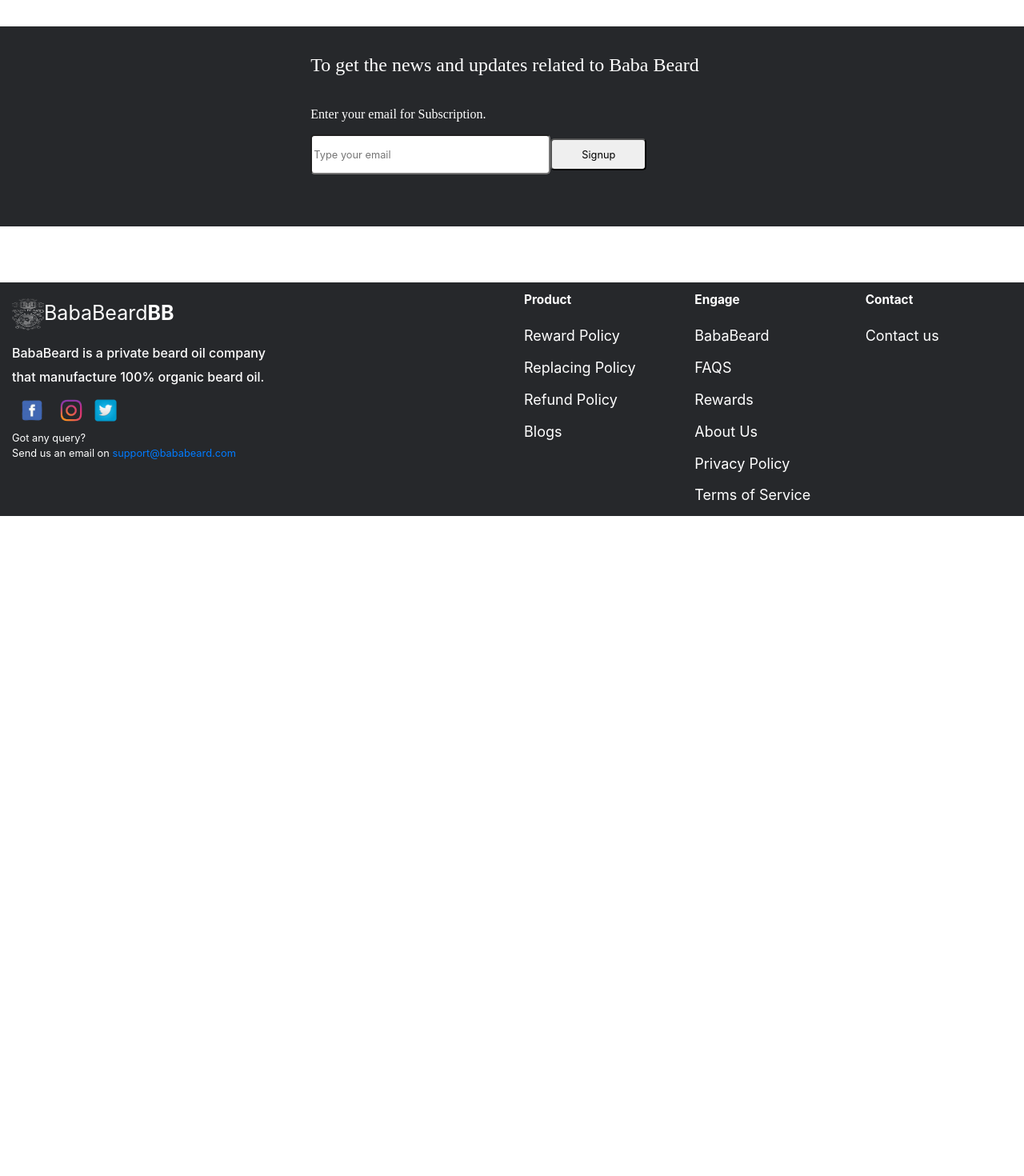
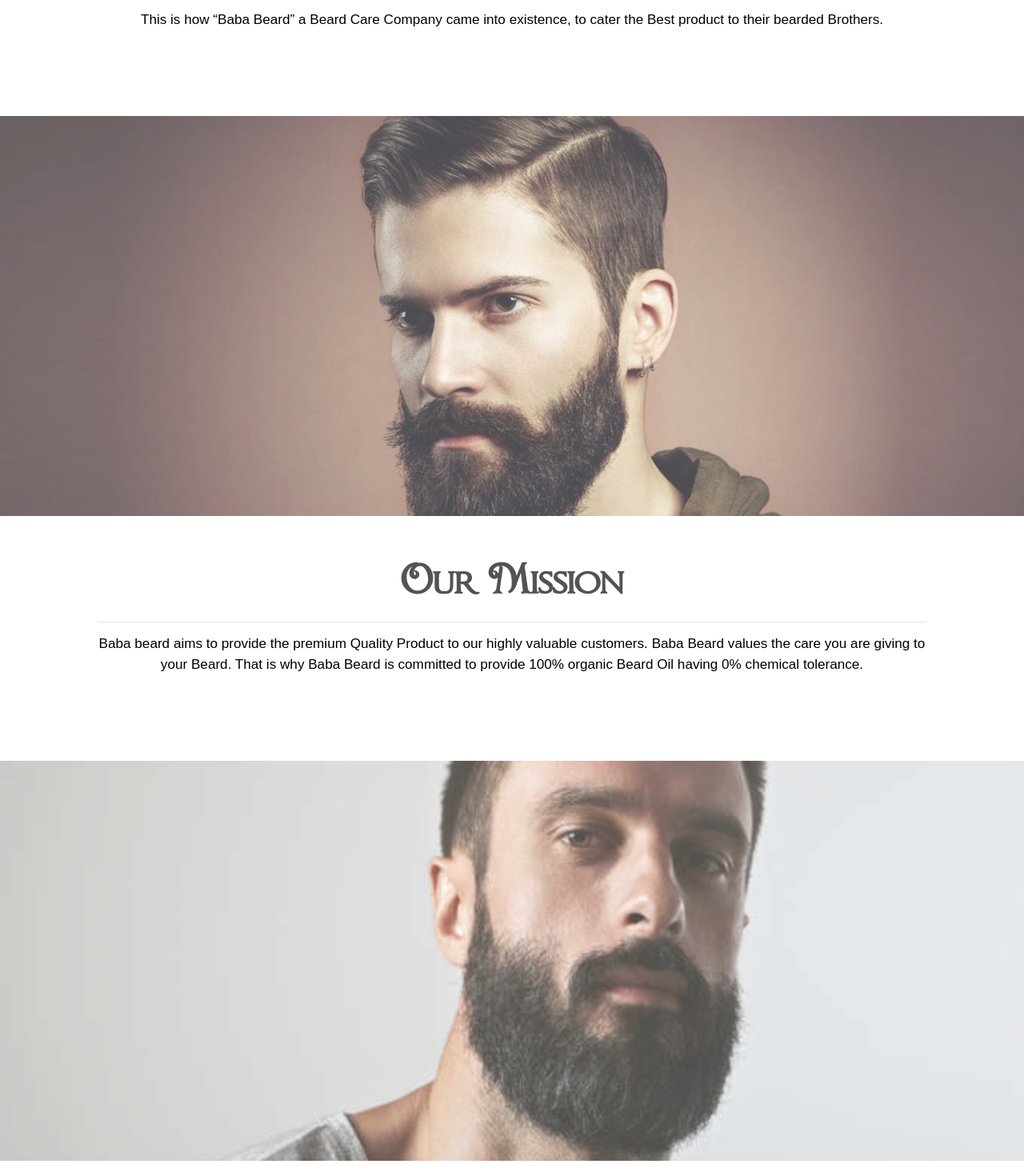
Before and after one commit to NaumanSaleem22/bababeardreact, a React (Create React App) app: page /about-us in a window 1280 px wide. Shown: the part 1080-2550 px from the top of the page at 80% size. Before the commit the page ends 1725 px from the top, so only its background shows below. Built offline with nearby package versions, Linux system fonts and the light colour scheme.

Commit message:
Aboutus and scrollable image added

```diff
--- a/src/About.js
+++ b/src/About.js
@@ -1,22 +1,33 @@
 import React from 'react';
-import {Container, Col, Row} from 'react-bootstrap';
+
 import './Style/About.css';
 import './Style/Home.css';
+import {Container, Col, Row, Media } from "react-bootstrap";
 import SilverLogo from './Content/PNG/SilverLogo.png';
 import NavbarLogo from './Content/PNG/Silver.png';
 import LoginAvatar from './Content/PNG/loginavatar.png';
 import SocialMediaLogo1 from './Content/PNG/FacebookLogo.png';
 import SocialMediaLogo2 from './Content/PNG/InstaLogo.png';
 import SocialMediaLogo3 from './Content/PNG/TwitterLogo.png';
+import Scrollimage1 from './Content/PNG/Scrollableimage1.jpeg';
+import Scrollimage2 from './Content/PNG/Scrollableimage2.jpeg';
+import Scrollableimage from './Components/ScrollableImage';
+import Footer from './Components/Footer';
 function About(){
     return(
         <div>
 
+<div>
+                <img className="Aboutimage1" src={Scrollimage2} />
+
+                </div>
 
 
-<div className="container">
-    <div className="row">
-        <div className="col-lg-12 col-sm-12 col-md-12 dvabout1">
+<Container fluid>
+
+    <Row className="justify-content-center">
+
+      <Col lg={10} xl={10} md={10} sm={12} xs={12} className="dvabout1">
             <p className="dvaboutfont1"> Our story </p>
             <hr/>
             <div>
@@ -51,6 +62,20 @@
                 </p>
                 <br/>
                 <br/>
+ </div>
+</Col>
+</Row>
+</Container>
+
+<div className="parallax1"></div>
+
+<Container fluid>
+
+    <Row className="justify-content-center">
+
+      <Col lg={10} xl={10} md={10} sm={12} xs={12} className="dvabout1">
+          <div>
+
                 <p className="dvaboutfont1"> Our Mission </p>
                 <hr/>
                 <p className="aboutcontent">
@@ -61,6 +86,23 @@
                 </p>
                 <br/>
                 <br/>
+
+
+        </div>
+
+        </Col>
+</Row>
+</Container>
+
+
+<div className="parallax2"></div>
+<Container fluid>
+
+    <Row className="justify-content-center">
+
+      <Col lg={10} xl={10} md={10} sm={12} xs={12} className="dvabout1">
+          <div>
+
                 <p className="dvaboutfont1"> Why Baba Beard? </p>
                 <hr/>
                 <p className="aboutcontent2">
@@ -72,87 +114,36 @@
 
             </div>
 
-        </div>
-    </div>
-</div>
+</Col>
+       </Row>
+       </Container>
 
-<div className="container-fluid">
-    <div className="row justify-content-center emaildivbackground">
-        <div className="col-lg-5 col-sm-12 col-md-5 emaildiv">
+
+
+
+<div className="parallax3"></div>
+<Container fluid>
+    <Row className="justify-content-center emaildivbackground">
+
+        <Col lg={5} xl={5} md={5} sm={12} xs={12} className="emaildiv">
             <div>
+
                 <p className="emailfont1">
                     To get the news and updates related to Baba Beard </p>
                     <br/>
                 <p className="emailfont2">Enter your email for Subscription. </p>
 
             <input className="emailinput" type="email" id="email" name="email" placeholder="Type your email"/>
+
             <button className="btnemailsignup"> Signup </button>
         </div>
-    </div>
 
-</div>
-</div>
+    </Col>
 
-
-<Container fluid>
-<Row className="Footerrow">
-    <div className="col-lg-6 col-sm-12 col-md-6 Footer1">
-        <div className="logo17">
-            <p className="footerlogo"> <a href="#"> <img className="footerlogopic" src={SilverLogo}/></a>
-                BabaBeard<strong>BB</strong> </p>
-
-        </div>
-        <div className="footer1content">
-            BabaBeard is a private beard oil company that manufacture 100% organic beard oil.
-        </div>
-        <div>
-         <a href="www.facebook.com/bababeardco">   <img src={SocialMediaLogo1} width="50px" height="50px"/> </a>
-         <a href="www.instagram.com/bababeardco">  <img src={SocialMediaLogo2} width="40px" height="40px"/> </a>
-         <a href="www.twitter.com/bababeardco">      <img src={SocialMediaLogo3} width="40px" height="40px"/> </a>
-
-        </div>
-        <div>
-          Got any query?
-          <br/>  Send us an email on <a href="support@bababeard.com">support@bababeard.com</a>
-        </div>
-    </div>
-    <div className="col-lg-2 col-sm-6 col-md-2 Footer2">
-        <div className="footer2content1">Product</div>
-        <div className="footer2content2">
-            <p> <a className="linktag" href="RewardPolicy.html"> Reward Policy</a></p>
-            <p> <a className="linktag" href="ReplacingPolicy.html">Replacing Policy </a></p>
-            <p> <a className="linktag" href="RefundPolicy.html"> Refund Policy</a></p>
-
-            <p> <a className="linktag" href="Blogs.html">Blogs </a></p>
-
-        </div>
-    </div>
-    <div className="col-lg-2 col-sm-6 col-md-2 Footer3">
-        <div className="footer2content1">Engage</div>
-        <div className="footer3content1">
-            <p> <a className="linktag" href="landingpageBB.html">BabaBeard</a> </p>
-            <p> <a className="linktag" href="FAQS.html"> FAQS</a></p>
-            <p> <a className="linktag" href="RewardPolicy.html"> Rewards</a></p>
-            <p> <a className="linktag" href="About.html"> About Us</a></p>
-            <p> <a className="linktag" href="PrivacyPolicy.html"> Privacy Policy</a></p>
-            <p> <a className="linktag" href="Terms.html"> Terms of Service </a></p>
-
-        </div>
-    </div>
-    <div className="col-lg-2 col-sm-12 col-md-2 Footer4">
-        <div className="footer2content1">
-            Contact
-         </div>
-        <div className="footer3content1">
-            <p><a className="linktag" href="contactus.html"> Contact us </a> </p>
-
-
-        </div>
-    </div>
 </Row>
 </Container>
 
-
+<Footer/>
 
 
 
--- a/src/App.js
+++ b/src/App.js
@@ -13,7 +13,7 @@
 import {BrowserRouter as Router, Switch, Route} from 'react-router-dom';
 import Services from './Components/Services';
 import Footer from './Components/Footer';
-
+import Abouttus from './Components/Abouttus';
 import Scrollableimage from './Components/ScrollableImage';
 function App() {
   return (
@@ -33,7 +33,7 @@
         <Route path="/blogs" component={Blogs}/>
         <Route path="/Services" component={Services}/>
         <Route path="/Footer" component={Footer}/>
-
+        <Route path="/Abouttus" component={Abouttus}/>
         <Route path="/ScrollableImage" component={Scrollableimage}/>
    </Router>
   );
--- a/src/Components/Abouttus.js
+++ b/src/Components/Abouttus.js
@@ -44,6 +44,7 @@
                     out the necessary elements that can help to grow and maintain the Beard, with no itching and
                     irritation at all.
                 </p>
+
                 <p className="aboutcontent">
                     After comparing 50+ top leading brands all over the world, researching almost every existing
                     skin friendly ingredient that can accelerate the growth of Facial Hair, make the beard look
--- a/src/Components/Footer.js
+++ b/src/Components/Footer.js
@@ -11,7 +11,7 @@
 
         <Container fluid>
             <Row className="justify-content-around footersection">
-            <Col lg={6} xl={6} md={6} sm={6} xs={10} className="firstsection">
+            <Col lg={6} xl={6} md={6} sm={6} xs={12} className="firstsection">
 
             <div>
             <a href="#"> <img className="Logo" src={BB}/></a>
@@ -31,7 +31,7 @@
 
             </Col>
 
-            <Col lg={2} xl={2} md={6} sm={6} xs={10} className="secondsection">
+            <Col lg={2} xl={2} md={6} sm={6} xs={12} className="secondsection">
 
 
             <div>
@@ -47,7 +47,7 @@
             </div>
             </Col>
 
-            <Col lg={2} xl={2} md={6} sm={6} xs={10} className="thirdsection">
+            <Col lg={2} xl={2} md={6} sm={6} xs={12} className="thirdsection">
 
             <div>
             <p className="footerheading">Engage  </p>
@@ -62,7 +62,7 @@
                 </div>
             </Col>
 
-            <Col lg={2} xl={2} md={6} sm={6} xs={10} className="fourthsection">
+            <Col lg={2} xl={2} md={6} sm={6} xs={12} className="fourthsection">
             <div>
                   <p className="footerheading">
                     Contact
--- a/src/Style/About.css
+++ b/src/Style/About.css
@@ -7,60 +7,127 @@
     border: 1px solid black;
 }
 .dvabout1{
-    margin-top: 100px;
+padding-top: 50px;
+    text-align: center;
+    padding-bottom: 50px;
+    height: auto;
 }
 
+.Aboutimage1{
+width:100%;
+max-width: 2000px;
+height: auto;
+}
 
 .dvaboutfont1{
 font-family: ChocolateBox;
-font-size:50px ;
+font-size:3.125rem ;
 font-weight: bold;
 text-align: center;
 color: rgb(83, 83, 83)
 }
 .aboutcontent{
-    font-size: 18px;
+    font-size: 1.125rem;
 
     font-family: 'Poppins', sans-serif;
     color: rgb(99, 98, 98)
 }
 .aboutcontent2{
-    font-size: 18px;
+    font-size: 1.125rem;
   text-align: center;
     font-family: 'Poppins', sans-serif;
     color: rgb(99, 98, 98)
 }
 .emailinput{
-    width: 300px;
+    width: 250px;
     height: 50px;
     border-radius: 5px;
 
 }
 .emaildiv{
     margin-top: 30px;
+
 }
 .emaildivbackground{
-    margin-top: 150px;
+
     height: 250px;
-    background-color: rgb(38, 40, 43);
+    background-color:#202020
 }
+
 .emailfont1{
     font-family: Poppins;
-     font-size: 24px;
+     font-size: 1.5rem;
      color:white;
 
 }
 .emailfont2{
     font-family: Poppins;
-    font-size: 16px;
+    font-size: 1rem;
+
     color:white;
 }
 .btnemailsignup{
-    width: 120px;
+    width: 90px;
     height: 40px;
     border-radius: 5px;
+    margin-left: 10px;
 
 }
 .btnemailsignup:hover{
     background-color:gray;
 }
+
+
+.parallax1 {
+    /* The image used */
+    background-image: url("../Content/PNG/Scrollableimage1.jpeg");
+
+    /* Set a specific height */
+    min-height: 500px;
+
+    /* Create the parallax scrolling effect */
+    background-attachment: fixed;
+    background-position: center;
+    background-repeat: no-repeat;
+    background-size: 100% auto;
+    opacity: 0.7;
+    z-index: 1;
+  }
+  .parallax2 {
+    /* The image used */
+    background-image: url("../Content/PNG/Scrollableimage3.jpeg");
+
+    /* Set a specific height */
+    min-height: 500px;
+
+    /* Create the parallax scrolling effect */
+    background-attachment: fixed;
+    background-position: center;
+    background-repeat: no-repeat;
+    background-size: 100% auto;
+    opacity: 0.7;
+    z-index: 1;
+  }
+  .parallax3 {
+    /* The image used */
+    background-image: url("../Content/PNG/Scrollableimage4.jpeg");
+
+    /* Set a specific height */
+    min-height: 500px;
+
+    /* Create the parallax scrolling effect */
+    background-attachment: fixed;
+    background-position: center;
+    background-repeat: no-repeat;
+    background-size: 100% auto;
+    opacity: 0.7;
+    z-index: 1;
+  }
+  @media (min-width:800px){
+    html{
+      font-size: 60%;
+    }
+
+
+
+}
--- a/src/Style/Footer.css
+++ b/src/Style/Footer.css
@@ -42,3 +42,45 @@
     font-size: 2.5rem;
     font-weight: bold;
 }
+
+
+
+@media (min-width:300px){
+
+html{
+font-size:70%;
+}
+}
+
+@media (min-width:900px){
+    html{
+      font-size: 80%;
+    }
+    .firstsection{
+
+        padding: 0px;
+     }
+
+     .secondsection{
+         padding: 0px;
+     }
+     .thirdsection{
+         padding: 0px;
+
+     }
+     .fourthsection{
+         padding: 0px;
+     }
+
+     .footersection{
+        padding-left: 0px;
+
+    }
+}
+
+
+@media (min-width:1200px){
+    html{
+      font-size: 90%;
+    }
+}
--- a/src/Style/ScrollableImage.css
+++ b/src/Style/ScrollableImage.css
@@ -9,7 +9,7 @@
     background-attachment: fixed;
     background-position: center;
     background-repeat: no-repeat;
-    background-size: cover;
+    background-size: 100% auto;
     opacity: 0.7;
     z-index: 1;
   }
```
